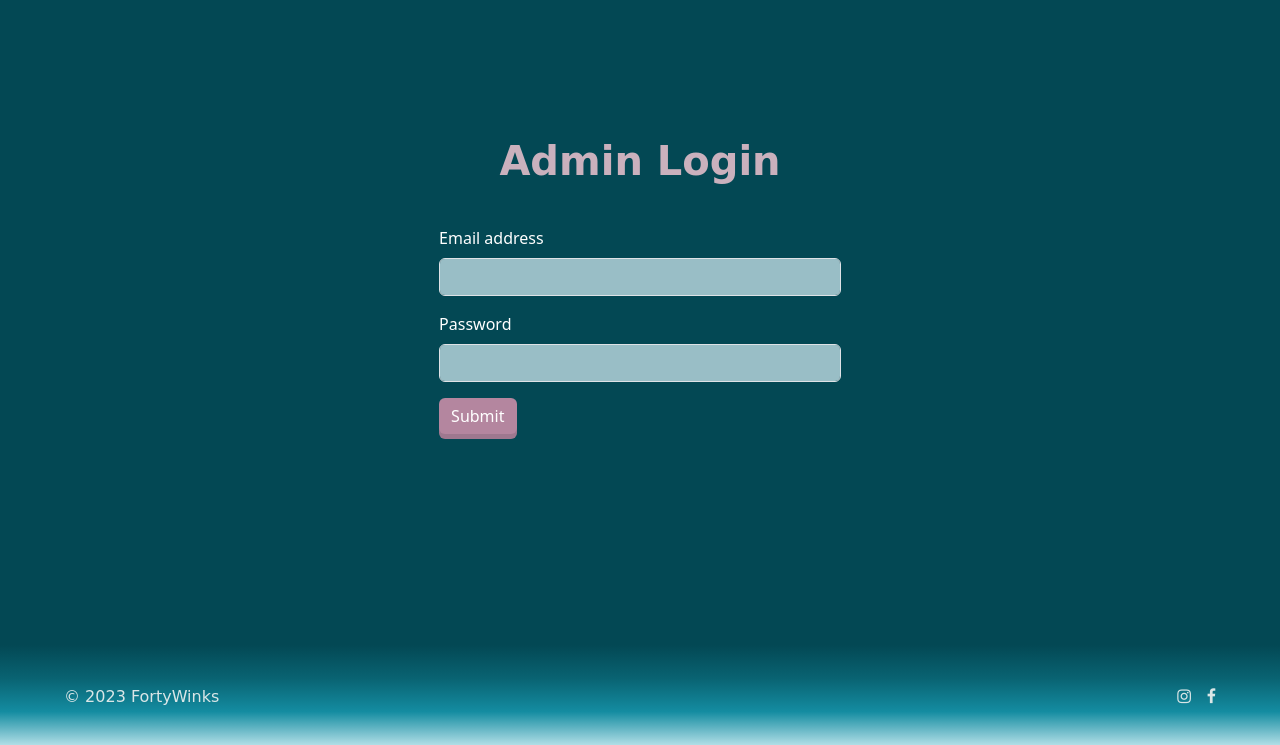
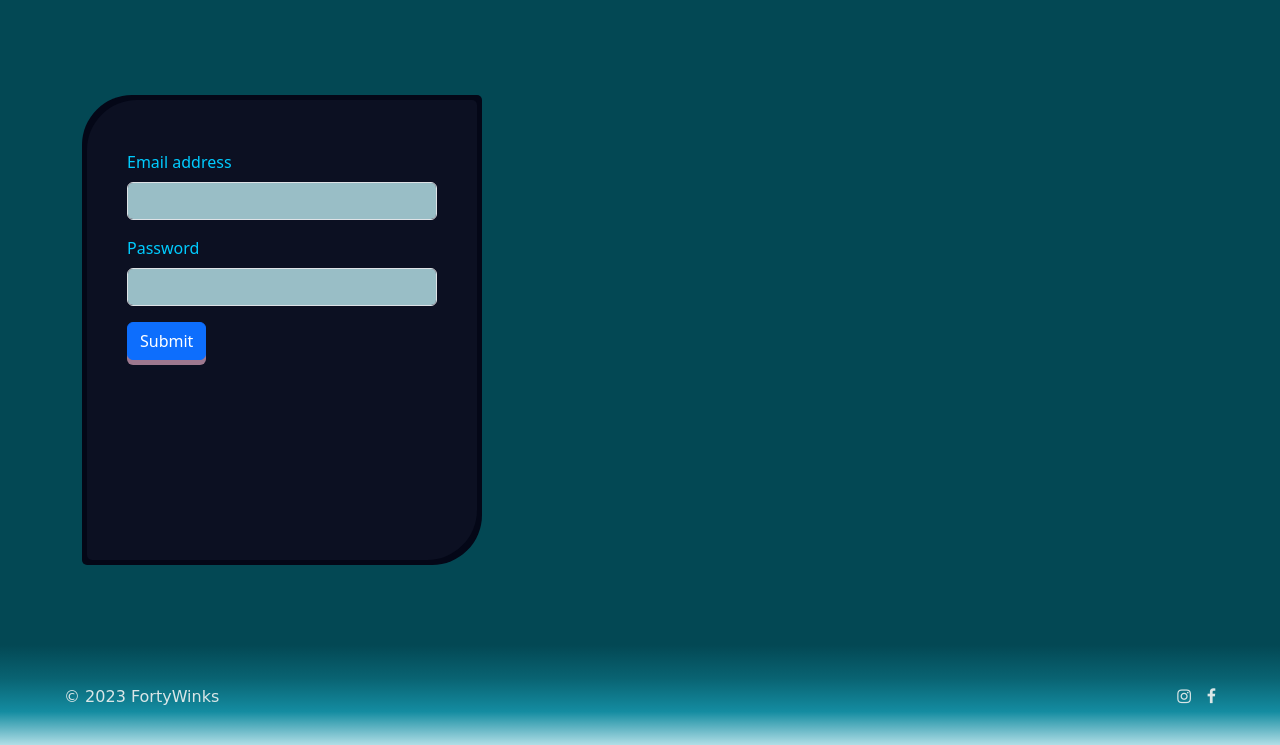
Before and after one commit to SaraClick/sky_project, a Flask app: page /admin_login in a window 1280 px wide. Shown: the part 55-800 px from the top of the page. Run offline with Flask 3, Linux system fonts and the light colour scheme; some web fonts are replaced.

Commit message:
trying to add style to login page

```diff
--- a/application/static/styles/style.css
+++ b/application/static/styles/style.css
@@ -504,16 +504,74 @@ footer {
   padding-bottom: 5%;
 }
 
-@media screen and (max-width: 800px) {
-  .login_container {
-      padding-left: 8%;
-      padding-right: 8%;
-      padding-top: 20%;
+/* @media screen and (max-width: 800px) { */
+.login_container {
+  padding-left: 8%;
+  padding-right: 8%;
+  padding-top: 20%;
+  display: flex;
+  content: '';
+  justify-content: center;
+/* flex makes text next to eachother */
+  align-items: center;
+  position: relative;
+  width: 400px;
+  height: 470px;
+  background: #040717;
+  border-radius: 50px 5px;
+  overflow: hidden;
+  margin-top: 70px;
+}
+
+.login_container::before{
+  position: absolute;
+  width: 170%;
+  height: 170%;
+  content: '';
+  background-image: conic-gradient(transparent);
+  animation: rotate_border 6s linear infinite;
+
+}
+
+.login_container::after{
+  position: absolute;
+  width: 170%;
+  height: 170%;
+  content: '';
+  background-image: conic-gradient(transparent);
+  animation: rotate_border 6s linear infinite;
+}
+
+      /*
+      justify-content: centre;
+      overflow: hidden;
+        animation-delay: -3s;
+      */
+
+
+
+  @keyframes rotate_border{
+    0%{
+      transform: rotate(0deg);
     }
+    100%{
+      transform: rotate(360deg);
+    }
+
+
+  }
 
     .admin_login_form {
       padding-left: 5%;
       padding-right: 5%;
+      position: absolute;
+      content: '';
+      background-color: #0c1022;
+      border-radius: 50px 5px;
+      inset: 5px;
+      padding: 50px 40px;
+      z-index: 10;
+      color: #00ccff;
 
     }
   }
@@ -662,7 +720,6 @@ th {
   max-height: 130px;}
 
 
-
 /* ======================================= BUTTON STYLING =======================================*/
 /* https://uiverse.io/krlozCJ/blue-dodo-17 */
 
```
